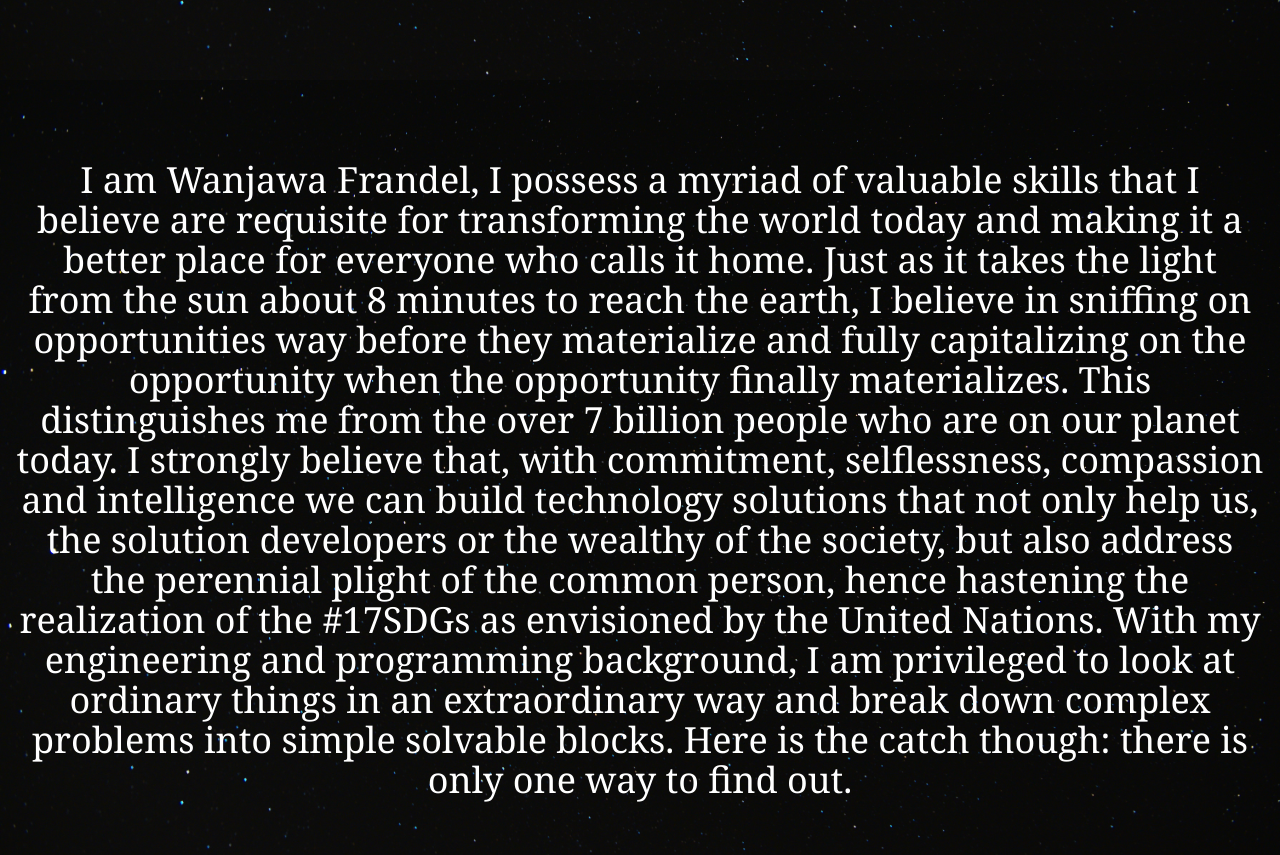
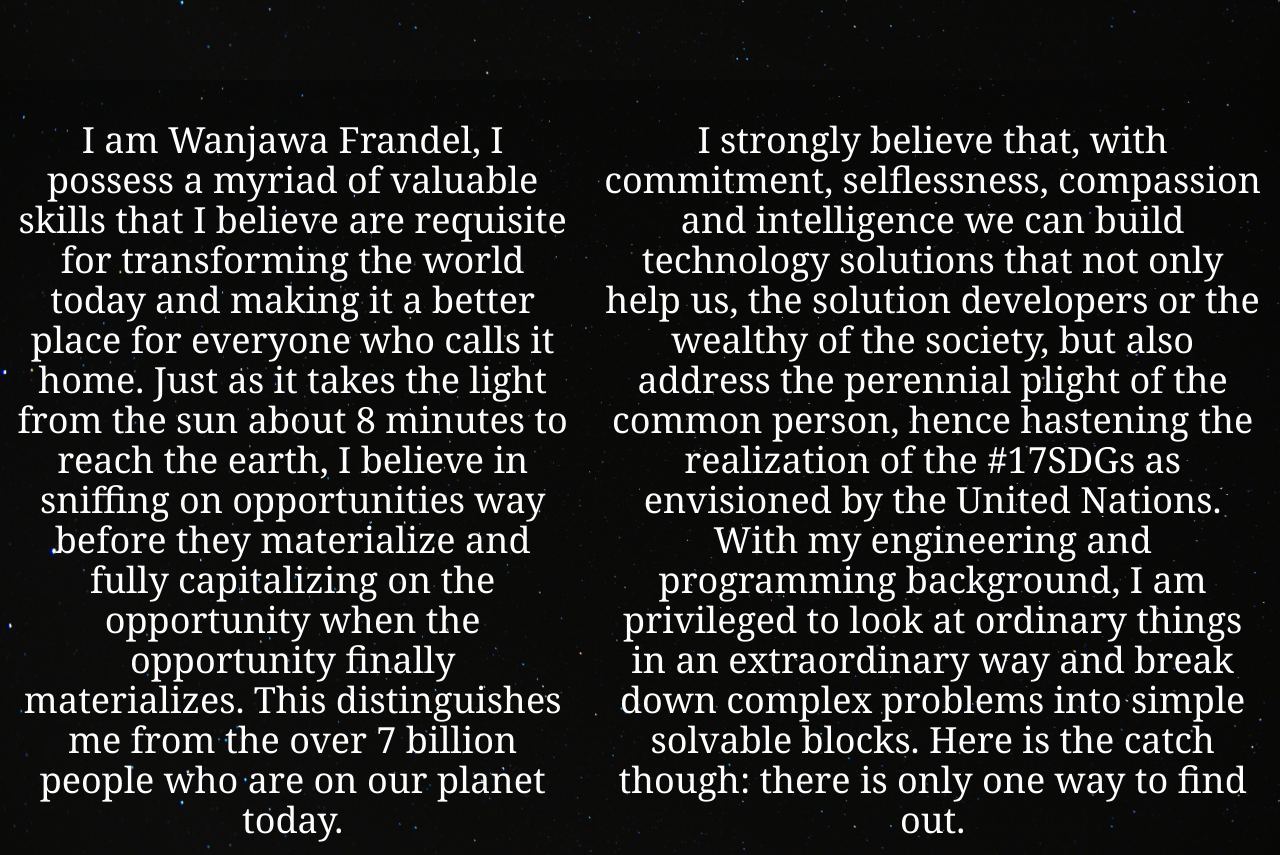
Before and after one commit to franfreezy/DevFrandel, a React (Vite) app in the folder devportfolio/: page / in a window 1280 px wide. Shown: the part 1520-2375 px from the top of the page. Built offline with nearby package versions, Linux system fonts and the light colour scheme.

Commit message:
Updated about page to incorporate more paragraphs

```diff
--- a/devportfolio/src/App.jsx
+++ b/devportfolio/src/App.jsx
@@ -118,13 +118,14 @@ export default function App() {
         <h1 className="text-white text-2xl sm:text-3xl text-center px-4">Projects onboarded soon. For now take a glance at the CV</h1>
       </div>
       <div id="about" className="h-screen w-full bg-cover bg-center flex items-center justify-center" style={{ backgroundImage: "url('/assets/img3.jpg')" }}>
-  <p className="text-white text-lg sm:text-xl md:text-2xl lg:text-3xl xl:text-4xl text-center px-4 font-serif">
+   <p className="text-white text-lg sm:text-xl md:text-2xl lg:text-3xl xl:text-4xl text-center px-4 font-serif">
     I am Wanjawa Frandel, I possess a myriad of valuable skills
     that I believe are requisite for transforming the world today and making it a better place for everyone who calls it home.
     Just as it takes the light from the sun about 8 minutes to reach the earth, I believe in sniffing on opportunities way before
     they materialize and fully capitalizing on the opportunity when the opportunity finally materializes. This distinguishes me from the over 7 billion
-    people who are on our planet today.
-    I strongly believe that, with commitment, selflessness, compassion
+    people who are on our planet today.</p>
+    <p className="text-white text-lg sm:text-xl md:text-2xl lg:text-3xl xl:text-4xl text-center px-4 font-serif">
+       I strongly believe that, with commitment, selflessness, compassion
     and intelligence we can build technology solutions that not only help us,
     the solution developers or the wealthy of the society, but also address the perennial plight of the common person,
     hence hastening the realization of the #17SDGs as envisioned by the United Nations.
```
